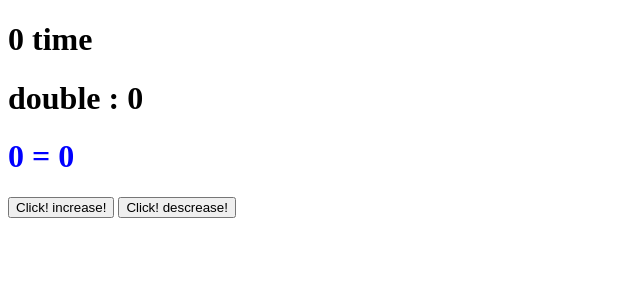
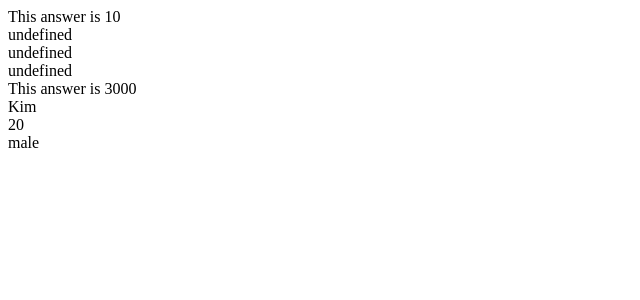
Before and after one commit to mijinyun/tech_study, a SvelteKit app in the folder myapp/: page / in a window 1280 px wide. Shown: the top 300 px of the page, without its empty margins (0-640 px from the left). Built offline with nearby package versions, Linux system fonts and the light colour scheme.

Commit message:
study: Props - declaring , default, Spread Expression

```diff
--- a/myapp/src/routes/+page.svelte
+++ b/myapp/src/routes/+page.svelte
@@ -1,7 +1,9 @@
 <script>
 	import Introduce from "./Introduce.svelte";
+	import Props from "./Props.svelte";
 	import Reactivity from "./Reactivity.svelte";
 </script>
 
 <!-- <Introduce /> -->
-<Reactivity />
+<!-- <Reactivity /> -->
+<Props />
--- /dev/null
+++ b/myapp/src/routes/Nested2.svelte
@@ -0,0 +1,9 @@
+<script>
+    export let answer = 3000;
+    $: information = $$props;
+</script>
+
+<div>This answer is {answer}</div>
+<div>{information.name}</div>
+<div>{information.age}</div>
+<div>{information.gender}</div>
--- /dev/null
+++ b/myapp/src/routes/Props.svelte
@@ -0,0 +1,14 @@
+<script>
+    import Nested2 from "./Nested2.svelte";
+
+    const info = {
+        name : 'Kim',
+        age : 20,
+        gender: 'male'
+    }
+</script>
+
+<Nested2 answer={10} />
+<!-- props 할당해주지 않았을 때, 하위 컴포넌트에서는 기본값 -->
+<!-- <Nested2 />   -->
+<Nested2 {...info}/>
```
